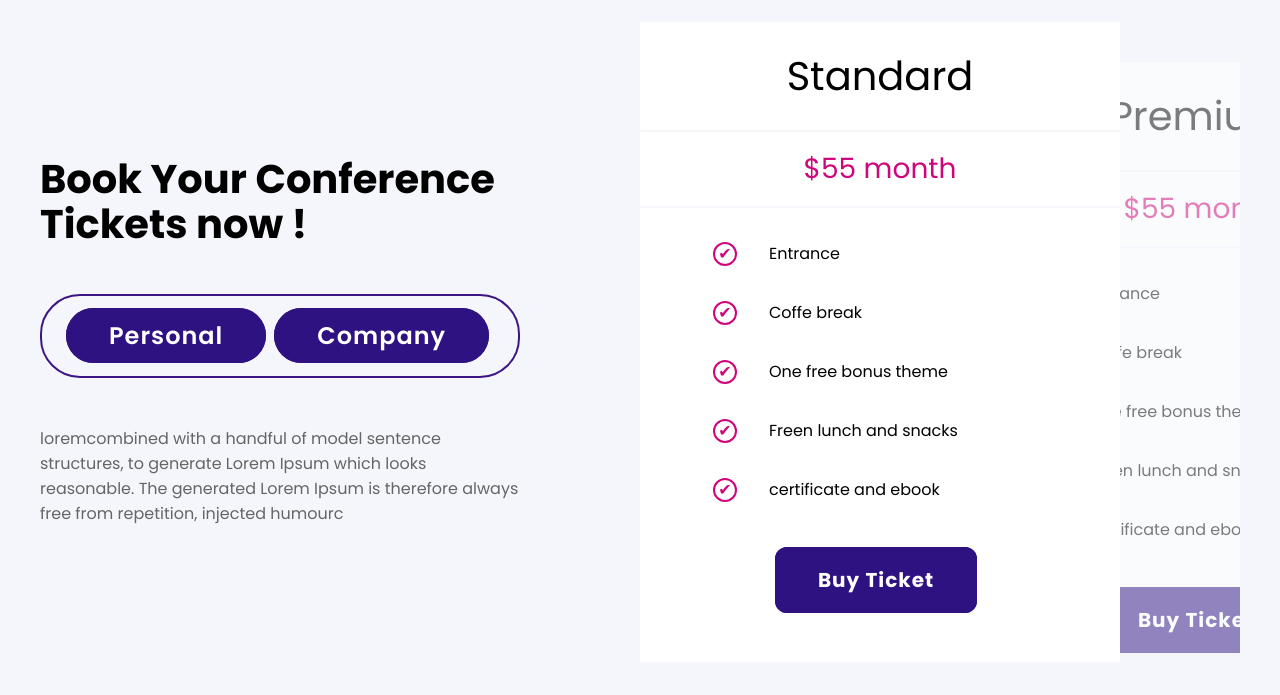
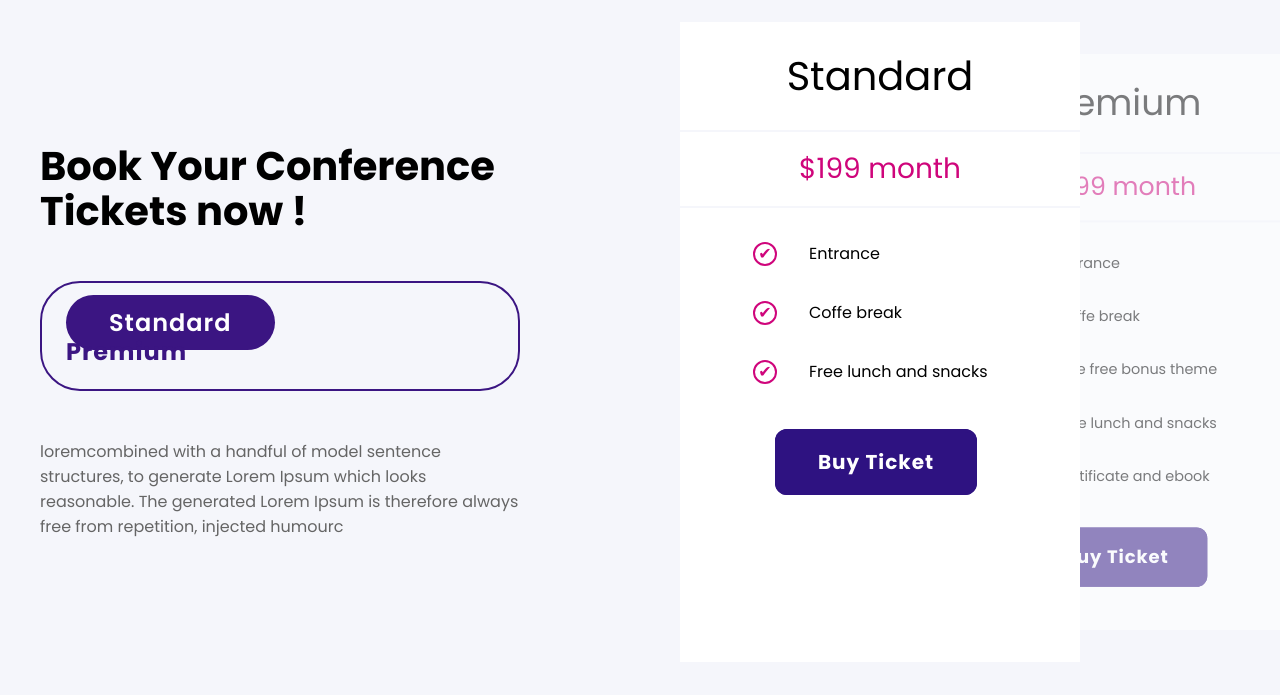
Before and after one commit to rama11996/EventTalk, a Nuxt app: page / in a window 1280 px wide. Shown: the part 5645-6340 px from the top of the page. Built offline with nearby package versions, Linux system fonts and the light colour scheme.

Commit message:
Activate ticket type on selection

```diff
--- a/components/sections/Tickets.vue
+++ b/components/sections/Tickets.vue
@@ -4,11 +4,17 @@ section.tickets
     .ticket-content
       h2 Book Your Conference Tickets now !
       .tabs
-        a.btn.btn.primary-small Personal
-        a.btn.btn.primary-small Company
+        a.btn(
+          :class="{'primary-small': active === 'Standard'}"
+          @click="activate('Standard')")
+          | Standard
+        a.btn(
+          :class="{'primary-small': active === 'Premium'}"
+          @click="activate('Premium')")
+          | Premium
       p loremcombined with a handful of model sentence structures, to generate Lorem Ipsum which looks reasonable. The generated Lorem Ipsum is therefore always free from repetition, injected humourc
     .pricing
-      .price-card(v-for="(p, i) in pricing", :key="i", :class="p.type.toLowerCase()")
+      .price-card(v-for="(p, i) in pricing", :key="i", :class="{active: active === p.type}")
         h2 {{ p.type }}
         h4 {{ p.price }}
         ul
@@ -21,30 +27,34 @@ section.tickets
 export default {
   data () {
     return {
+      active: 'Standard',
       pricing: [
         {
           type: 'Standard',
-          price: '$55 month',
+          price: '$199 month',
+          features: [
+            'Entrance',
+            'Coffe break',
+            'Free lunch and snacks',
+          ]
+        },
+        {
+          type: 'Premium',
+          price: '$299 month',
           features: [
             'Entrance',
             'Coffe break',
             'One free bonus theme',
-            'Freen lunch and snacks',
-            'certificate and ebook'
-          ]
-        },
-        {
-          type: 'Premium',
-          price: '$55 month',
-          features: [
-            'Entrance',
-            'Coffe break',
-            'One free bonus theme',
-            'Freen lunch and snacks',
+            'Free lunch and snacks',
             'certificate and ebook'
           ]
         }
       ]
+    }
+  },
+  methods: {
+    activate (type) {
+      this.active = type
     }
   }
 }
@@ -57,6 +67,8 @@ section.tickets
   color: $black
   .container
     @include flex
+    overflow: visible
+
 
 .ticket-content
   width: 30rem
@@ -69,11 +81,16 @@ section.tickets
     border-radius: 40px
     padding: $space*1.5
     text-transform: normal
-    a
+    a.btn
       font-size: 1.5rem
       border-radius: 50px
       padding: $space/2 $space*2.5
-
+      background: none
+      color: $event-blue
+      border-color: transparent
+      &.primary-small
+        background: $event-blue
+        color: $white
 a
   &:first-child
     margin-right: $space/2
@@ -85,10 +102,11 @@ p
 
 .pricing
   flex: 1
+  overflow: visible
   .price-card
     background: $white
     text-align: center
-    width: 30rem
+    width: 25rem
     height: 40rem
     margin: 1rem
   h2
@@ -122,10 +140,11 @@ p
   height: 60rem
   .price-card
     @include absolute
-    &.standard
-      z-index: 1
-    &.premium
-      transform: translateX(20rem)
-      opacity: 0.5
-      height: 35rem
+    transform: translateX(15rem) scale(0.9)
+    z-index: 1
+    opacity: 0.5
+    &.active
+      opacity: 1
+      z-index: 2
+      transform: scale(1)
 </style>
```
